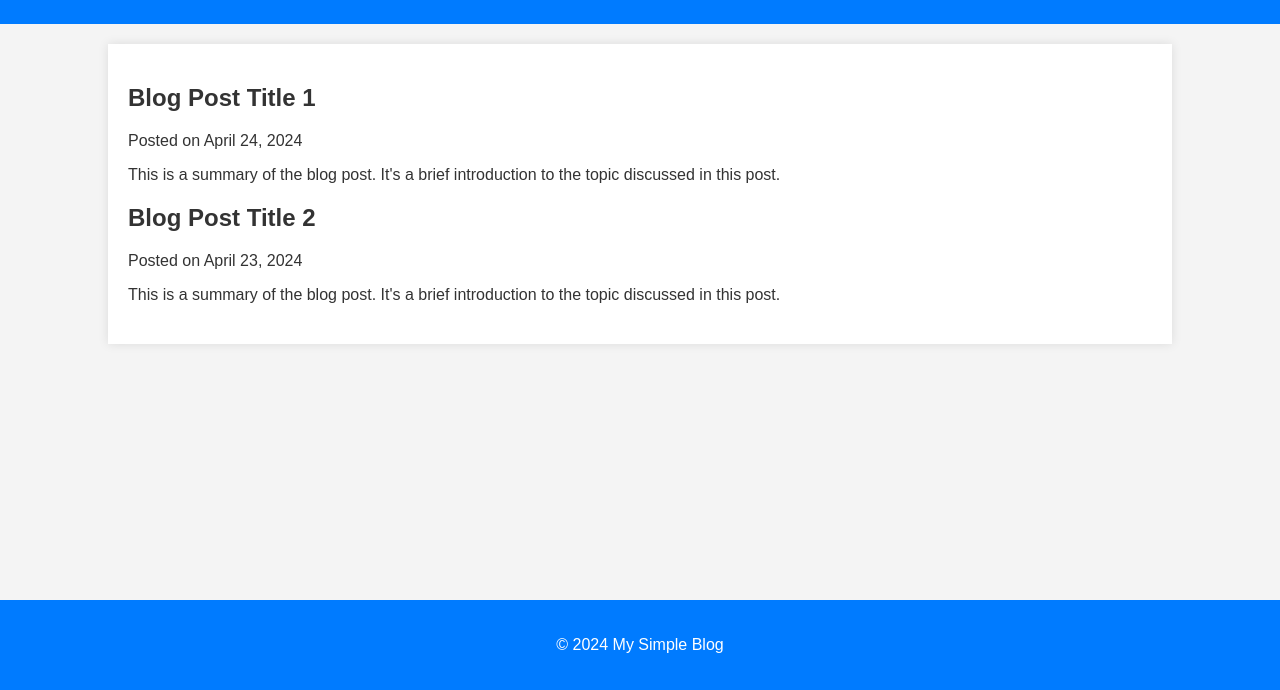
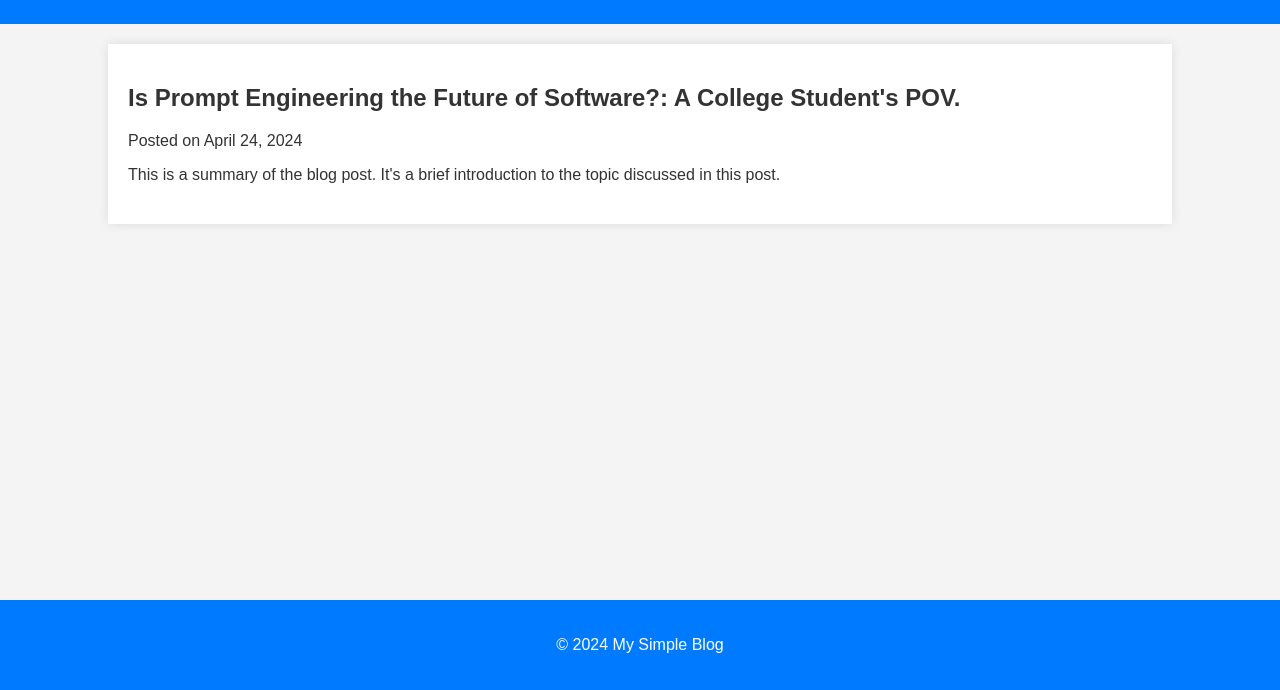
Before and after one commit to eguan3/AI-TheFutureOfWriting, a plain HTML site: page index.html in a window 1280 px wide. Shown: the part 110-800 px from the top of the page. Drawn offline with Linux system fonts and the light colour scheme.

Commit message:
Update index.html

```diff
--- a/index.html
+++ b/index.html
@@ -19,17 +19,10 @@
     </header>
     <main>
         <article>
-            <h2>Blog Post Title 1</h2>
+            <h2>Is Prompt Engineering the Future of Software?: A College Student's POV. </h2>
             <p>Posted on <time datetime="2024-04-24">April 24, 2024</time></p>
             <p>This is a summary of the blog post. It's a brief introduction to the topic discussed in this post.</p>
 
-        </article>
-        <article>
-            <h2>Blog Post Title 2</h2>
-            <p>Posted on <time datetime="2024-04-23">April 23, 2024</time></p>
-            <p>This is a summary of the blog post. It's a brief introduction to the topic discussed in this post.</p>
-        </article>
-        <!-- Add more articles here -->
     </main>
     <footer>
         <p>© 2024 My Simple Blog</p>
```
